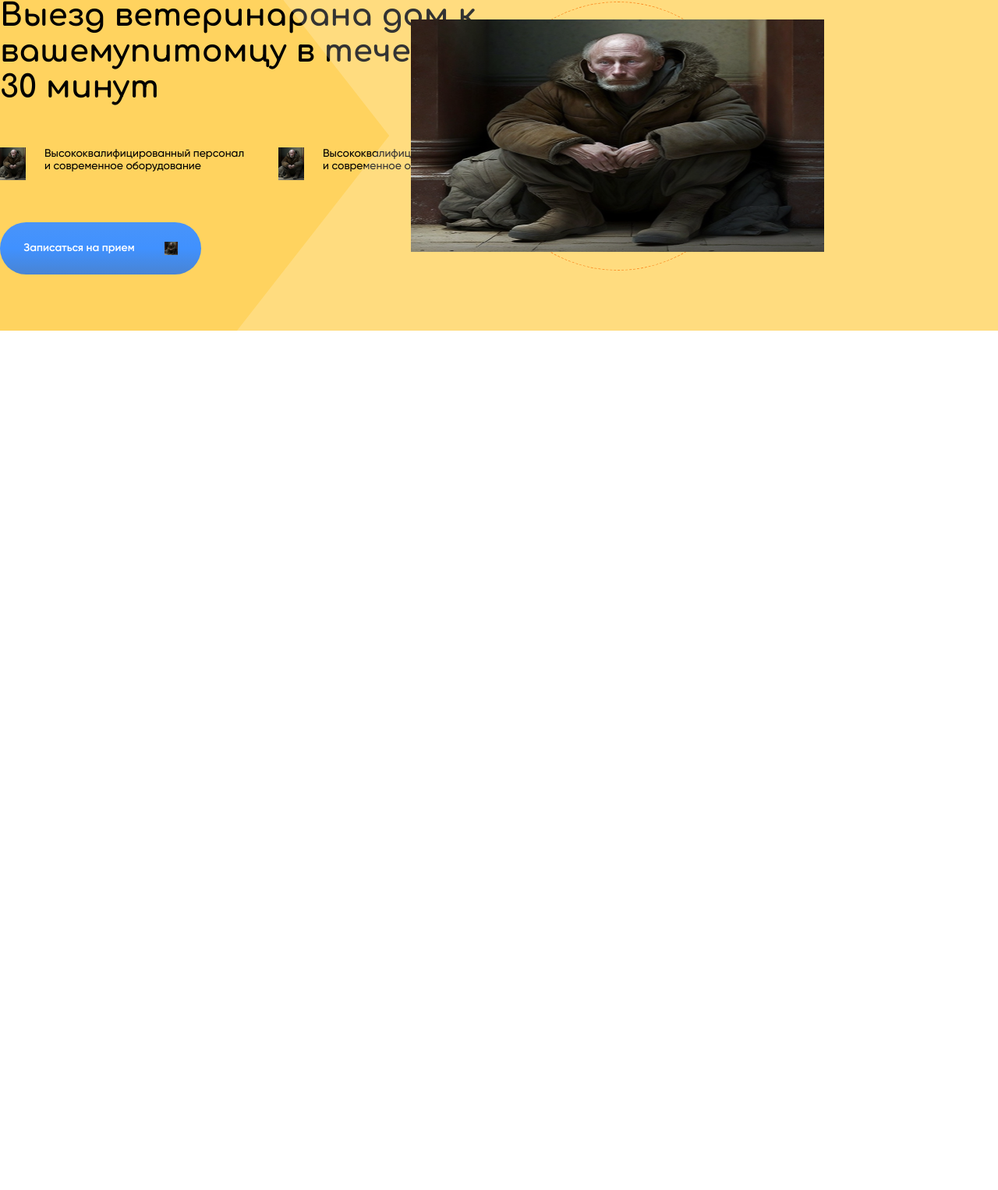
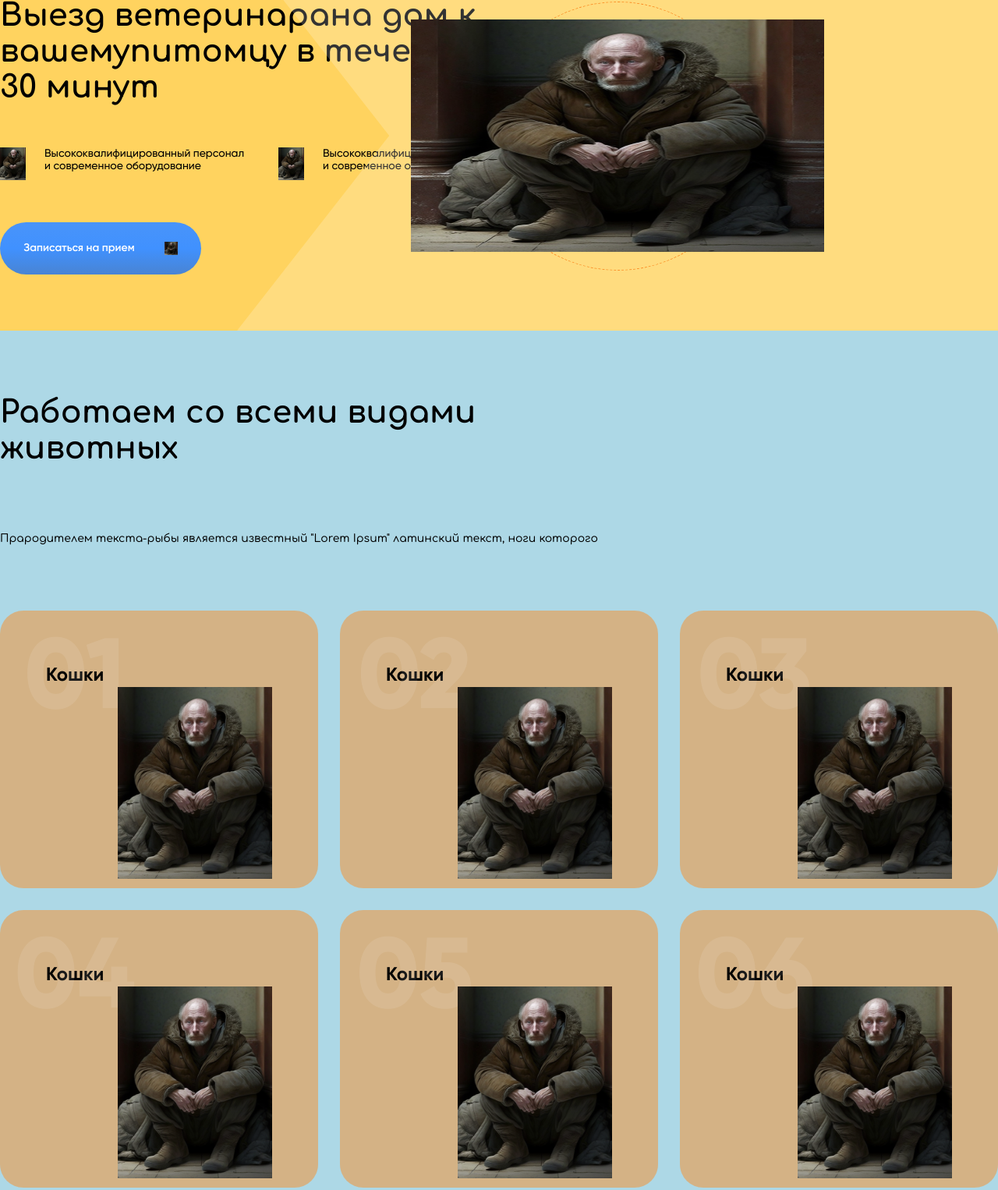
Before and after one commit to Serpentarius13/2tisyachirubley, a website built with Vite: page index.html in a window 1280 px wide. Shown: the part 280-1806 px from the top of the page at 78% size. Before the commit the page ends 800 px from the top, so only its background shows below. Built offline with nearby package versions, Linux system fonts and the light colour scheme.

Commit message:
сверстал hero section

```diff
--- a/index.html
+++ b/index.html
@@ -99,7 +99,7 @@
       <header class="banner__wrapper">
         <div class="banner__inner">
           <div class="banner__left">
-            <h1 class="banner__title">
+            <h1 class="title">
               Выезд ветеринарана дом к вашемупитомцу в течение 30 минут
             </h1>
             <div class="banner__left-icons">
@@ -131,6 +131,47 @@
           <div class="banner__right-image__two" />
         </div>
       </header>
+      <section class="hero__wrapper">
+        <h2 class="title">Работаем со всеми видами животных</h2>
+        <p class="subtitle">
+          Прародителем текста-рыбы является известный "Lorem Ipsum" латинский
+          текст, ноги которого
+        </p>
+        <div class="hero__cards">
+          <figure class="hero__card">
+            <p>Кошки</p>
+            <img src="/img/1.png" />
+          </figure>
+          <figure class="hero__card">
+            <p>Кошки</p>
+            <img src="/img/1.png" />
+          </figure>
+          <figure class="hero__card">
+            <p>Кошки</p>
+            <img src="/img/1.png" />
+          </figure>
+          <figure class="hero__card">
+            <p>Кошки</p>
+            <img src="/img/1.png" />
+          </figure>
+          <figure class="hero__card">
+            <p>Кошки</p>
+            <img src="/img/1.png" />
+          </figure>
+          <figure class="hero__card">
+            <p>Кошки</p>
+            <img src="/img/1.png" />
+          </figure>
+          <figure class="hero__card">
+            <p>Кошки</p>
+            <img src="/img/1.png" />
+          </figure>
+          <figure class="hero__card">
+            <p>Кошки</p>
+            <img src="/img/1.png" />
+          </figure>
+        </div>
+      </section>
     </main>
     <script type="module" src="/src/main.js"></script>
   </body>
--- /dev/null
+++ b/public/scss/auxi/media.scss
@@ -0,0 +1,17 @@
+@mixin ltDesktop {
+  @media (max-width: 1200px) {
+    @content;
+  }
+}
+
+@mixin ltTablet {
+  @media (max-width: 900px) {
+    @content;
+  }
+}
+
+@mixin ltPhone {
+  @media (max-width: 600px) {
+    @content;
+  }
+}
--- a/public/scss/auxi/mixins.scss
+++ b/public/scss/auxi/mixins.scss
@@ -16,3 +16,7 @@
   left: 50%;
   transform: translate(-50%, -50%);
 }
+
+@mixin comfortaa {
+  font-family: "Comfortaa", "sans-serif";
+}
--- a/public/scss/auxi/normalize.scss
+++ b/public/scss/auxi/normalize.scss
@@ -39,7 +39,6 @@ main {
 
 h1 {
   font-size: 2em;
-  margin: 0.67em 0;
 }
 
 /* Grouping content
--- a/public/scss/components.scss
+++ b/public/scss/components.scss
@@ -12,3 +12,18 @@
 
   padding: 0.7rem 3rem;
 }
+
+.title {
+  @include comfortaa;
+  font-size: 4rem;
+  font-weight: 700;
+
+  max-width: 64.5rem;
+}
+
+.subtitle {
+  @include comfortaa;
+  font-size: 1.4rem;
+  font-weight: 500;
+  line-height: 1.5;
+}
--- a/public/scss/components/banner.scss
+++ b/public/scss/components/banner.scss
@@ -18,9 +18,7 @@
   }
 
   &__left {
-    h1 {
-      margin: 0;
-    }
+
     display: flex;
     justify-content: flex-start;
     flex-direction: column;
@@ -65,12 +63,7 @@
     }
   }
 
-  &__title {
-    font-size: 4rem;
-    font-weight: 700;
-    font-family: "Comfortaa", "sans-serif";
-    max-width: 64.5rem;
-  }
+
   &__subtitle {
     font-weight: 500;
     font-size: 1.4rem;
--- /dev/null
+++ b/public/scss/components/hero.scss
@@ -0,0 +1,78 @@
+.hero {
+  h2 {
+    margin-bottom: 2.9rem;
+  }
+
+  &__wrapper {
+    @include wrapper;
+
+    background-color: lightblue;
+
+    display: flex;
+    flex-direction: column;
+    gap: 8.2rem;
+
+    padding: 8.2rem 0 12.3rem 0;
+
+    @include ltDesktop {
+      padding-left: 2rem;
+      padding-right: 2rem;
+    }
+  }
+
+  &__cards {
+    display: grid;
+    grid-template-columns: repeat(auto-fill, minmax(33rem, 1fr));
+    gap: 2.8rem;
+  }
+
+  &__card {
+    height: 35.6rem;
+
+    border-radius: 3rem;
+    background-color: blue;
+
+    display: flex;
+    align-items: flex-end;
+    justify-content: flex-end;
+
+    flex-direction: column;
+
+    padding: 1.2rem 5.9rem;
+
+    background-color: rgb(251, 142, 38, 0.5);
+
+    position: relative;
+    counter-increment: figure;
+
+    p {
+      margin-right: auto;
+
+      font-size: 2.4rem;
+      font-weight: 700;
+      position: relative;
+
+      &::before {
+        content: "0" counter(figure);
+
+        /* 01 */
+
+        @include absoluteCenter;
+        @include flexCenter;
+        top: 75%;
+
+        font-weight: 800;
+        font-size: 12.8rem;
+
+        color: rgba(255, 255, 255, 0.1);
+      }
+    }
+
+    img {
+      width: 19.8rem;
+      height: 24.6rem;
+      object-fit: cover;
+      z-index: 1;
+    }
+  }
+}
--- a/public/style.scss
+++ b/public/style.scss
@@ -2,12 +2,17 @@
 @import "./scss/auxi/normalize.scss";
 @import "./scss/auxi/variables.scss";
 @import "./scss/auxi/mixins.scss";
+
+@import "./scss/auxi/media.scss";
+
+
 
 @import "./scss/components.scss";
 
 @import "./scss/components/header.scss";
 @import "./scss/components/nav.scss";
 @import "./scss/components/banner.scss";
+@import "./scss/components/hero.scss";
 
 * {
   margin: 0;
```
Also changed, not shown: components.html (+6 -0 lines).
